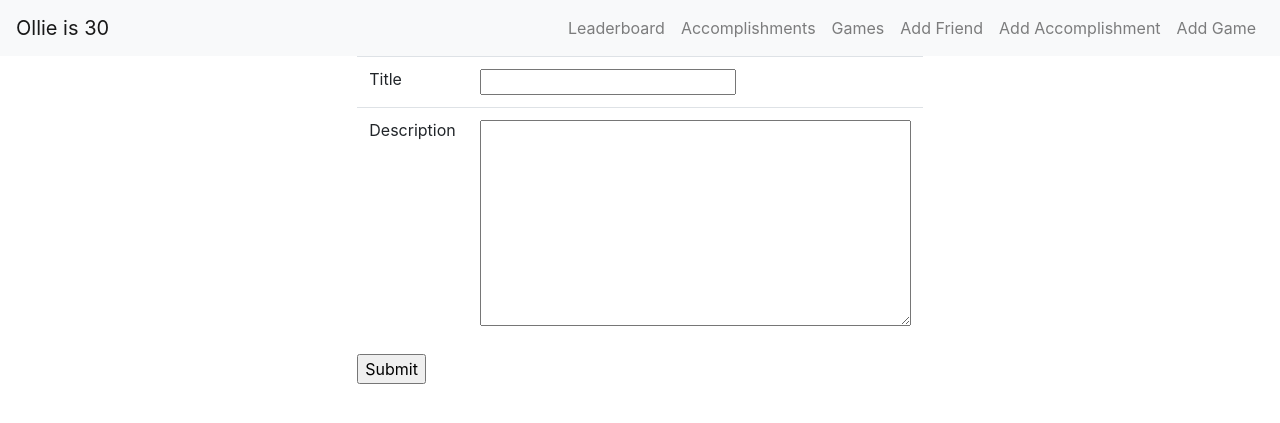
After one commit to ollie-codeaid/birthday, a Django app: page /game/add/ in a window 1280 px wide. The commit adds this page. Shown: the top 423 px of the page. Run offline with Django 3.2, Linux system fonts and the light colour scheme; the visitor is signed in with stand-in values (Sample User, id 1); some libraries are stand-ins or nearby versions.

Commit message:
Add games

```diff
--- a/birthday/friends/forms.py
+++ b/birthday/friends/forms.py
@@ -1,6 +1,6 @@
 from django.forms import ModelForm, CheckboxSelectMultiple
 
-from .models import Accomplishment, Friend
+from .models import Accomplishment, Friend, Game
 
 
 class FriendForm(ModelForm):
@@ -27,3 +27,9 @@ class AccomplishmentForm(ModelForm):
         widgets = {
                 'accomplished_by': CheckboxSelectMultiple,
                 }
+
+
+class GameForm(ModelForm):
+    class Meta:
+        model = Game
+        fields = ['title', 'description']
--- a/birthday/friends/models.py
+++ b/birthday/friends/models.py
@@ -44,3 +44,8 @@ class FriendAccomplishment(models.Model):
     accomplishment = models.ForeignKey(
             'Accomplishment',
             on_delete=models.CASCADE)
+
+
+class Game(models.Model):
+    title = models.CharField(max_length=256)
+    description = models.TextField()
--- /dev/null
+++ b/birthday/friends/templates/friends/game_form.html
@@ -0,0 +1,24 @@
+{% extends "friends/scaffold.html" %}
+{% block content %}
+<div class="row justify-content-center">
+<form method="post">
+    {% csrf_token %}
+	<table class="table">
+	    <tr>
+		<td>Title</td>
+		<td>{{ form.title }}</td>
+	    </tr>
+	    <tr>
+		<td>Description</td>
+		<td>{{ form.description }}</td>
+	    </tr>
+	</table>
+    <input type="submit" value="Submit" />
+</form>
+</div>
+<div class="row justify-content-center">
+    {% if game %}
+    <a href="/game/{{ game.pk }}/delete/">Delete</a>
+    {% endif %}
+</div>
+{% endblock %}
--- a/birthday/friends/templates/friends/scaffold.html
+++ b/birthday/friends/templates/friends/scaffold.html
@@ -17,12 +17,18 @@
 		<li class="nav-item">
 		    <a class="nav-link" href="/accomplishments/">Accomplishments</a>
 		</li>
+		<li class="nav-item">
+		    <a class="nav-link" href="/games/">Games</a>
+		</li>
 		{% if user.is_authenticated %}
 		<li class="nav-item">
 		    <a class="nav-link" href="/friend/add/">Add Friend</a>
 		</li>
 		<li class="nav-item">
 		    <a class="nav-link" href="/accomplishment/add/">Add Accomplishment</a>
+		</li>
+		<li class="nav-item">
+		    <a class="nav-link" href="/game/add/">Add Game</a>
 		</li>
 		{% endif %}
 	    </ul>
--- a/birthday/friends/urls.py
+++ b/birthday/friends/urls.py
@@ -6,7 +6,8 @@ from friends.views import (
         AccomplishmentCreate, AccomplishmentDelete,
         AccomplishmentList, AccomplishmentUpdate,
         FriendCreate, FriendDelete, FriendLeaderboard,
-        FriendList, FriendUpdate)
+        FriendList, FriendUpdate, GameCreate, GameDelete,
+        GameDetail, GameList, GameUpdate)
 
 urlpatterns = [
     path('', FriendList.as_view(), name='friend-list'),
@@ -30,6 +31,21 @@ urlpatterns = [
     path('accomplishment/<int:pk>/delete/',
          AccomplishmentDelete.as_view(),
          name='accomplishment-delete'),
+    path('games/',
+         GameList.as_view(),
+         name='game-list'),
+    path('game/add/',
+         GameCreate.as_view(),
+         name='game-add'),
+    path('game/<int:pk>/',
+         GameUpdate.as_view(),
+         name='game-update'),
+    path('game/<int:pk>/delete/',
+         GameDelete.as_view(),
+         name='game-delete'),
+    path('game/<int:pk>/detail/',
+         GameDetail.as_view(),
+         name='game-detail'),
 ]
 
 urlpatterns += static(settings.MEDIA_URL, document_root=settings.MEDIA_ROOT)
--- a/birthday/friends/views.py
+++ b/birthday/friends/views.py
@@ -2,12 +2,13 @@ from django.contrib.auth.mixins import LoginRequiredMixin
 from django.db import transaction
 from django.urls import reverse_lazy
 from django.http import HttpResponseRedirect
+from django.views.generic import DetailView
 from django.views.generic.edit import (
         CreateView, DeleteView, UpdateView)
 from django.views.generic.list import ListView
-from friends.forms import AccomplishmentForm, FriendForm
+from friends.forms import AccomplishmentForm, FriendForm, GameForm
 from friends.models import (
-        Accomplishment, Friend, FriendAccomplishment)
+        Accomplishment, Friend, FriendAccomplishment, Game)
 
 
 # Create your views here.
@@ -156,9 +157,40 @@ class AccomplishmentUpdate(
 class AccomplishmentDelete(LoginRequiredMixin, DeleteView):
     model = Accomplishment
     login_url = '/admin/login'
-    fields = ['description', 'points', 'accomplished_by']
     success_url = reverse_lazy('friend-list')
 
 
 class AccomplishmentList(ListView):
     model = Accomplishment
+
+
+class GameCreate(
+        LoginRequiredMixin,
+        CreateView):
+    model = Game
+    form_class = GameForm
+    login_url = '/admin/login'
+    success_url = reverse_lazy('game-list')
+
+
+class GameUpdate(
+        LoginRequiredMixin,
+        UpdateView):
+    model = Game
+    form_class = GameForm
+    login_url = '/admin/login'
+    success_url = reverse_lazy('game-list')
+
+
+class GameDelete(LoginRequiredMixin, DeleteView):
+    model = Game
+    login_url = '/admin/login'
+    success_url = reverse_lazy('game-list')
+
+
+class GameList(ListView):
+    model = Game
+
+
+class GameDetail(DetailView):
+    model = Game
```
Also changed, not shown: birthday/friends/templates/friends/game_confirm_delete.html (added, +10 -0 lines), birthday/friends/templates/friends/game_detail.html (added, +9 -0 lines), birthday/friends/templates/friends/game_list.html (added, +21 -0 lines), birthday/friends/tests.py (+61 -1 lines), birthday/friends/migrations/0002_game.py (added).
